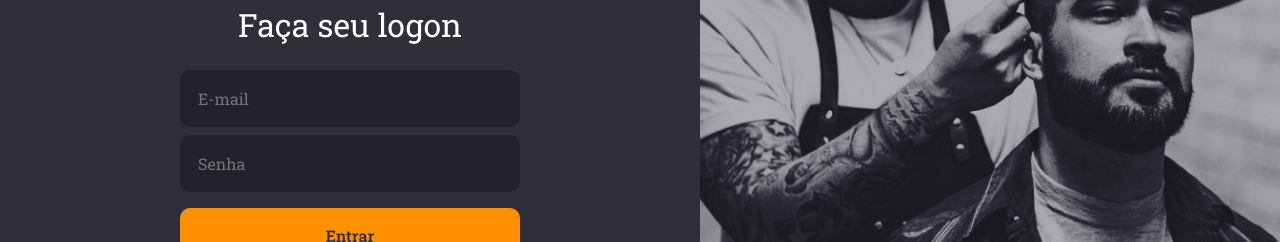
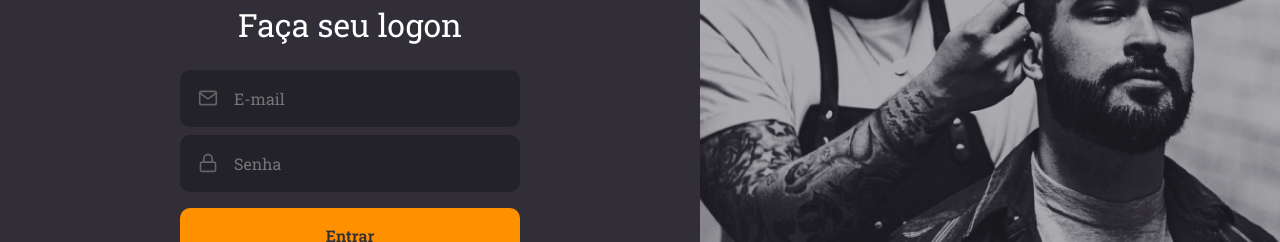
Before and after one commit to griffan113/gostack_advanced_react, a React (Create React App) app: page / in a window 1280 px wide. Shown: the part 289-531 px from the top of the page. Built offline with nearby package versions, Linux system fonts and the light colour scheme.

Commit message:
chore: finish login page CSS

```diff
--- /dev/null
+++ b/src/components/Button/index.tsx
@@ -0,0 +1,13 @@
+import React, { ButtonHTMLAttributes } from 'react';
+
+import { Container } from './styles';
+
+type ButtonProps = ButtonHTMLAttributes<HTMLButtonElement>;
+
+const Button: React.FC<ButtonProps> = ({ children, ...rest }) => (
+  <Container {...rest} type="button">
+    {children}
+  </Container>
+);
+
+export default Button;
--- /dev/null
+++ b/src/components/Button/styles.ts
@@ -0,0 +1,25 @@
+import { shade } from 'polished';
+
+import styled from 'styled-components';
+
+export const Container = styled.button`
+  button {
+    background: var(--primary);
+
+    border-radius: 10px;
+    border: 0;
+
+    margin-top: 16px;
+    padding: 0 16px;
+    height: 56px;
+    width: 100%;
+
+    color: #312e38;
+    font-weight: bold;
+    transition: background-color 0.2s;
+
+    &:hover {
+      background: ${shade(0.2, '#ff9000')};
+    }
+  }
+`;
--- /dev/null
+++ b/src/components/Input/index.tsx
@@ -0,0 +1,18 @@
+import React, { InputHTMLAttributes } from 'react';
+import { IconBaseProps } from 'react-icons/lib';
+
+import { Container } from './styles';
+
+interface InputProps extends InputHTMLAttributes<HTMLInputElement> {
+  name: string;
+  icon: React.ComponentType<IconBaseProps>;
+}
+
+const Input: React.FC<InputProps> = ({ icon: Icon, ...rest }) => (
+  <Container>
+    {Icon && <Icon size={20} />}
+    <input {...rest} />
+  </Container>
+);
+
+export default Input;
--- /dev/null
+++ b/src/components/Input/styles.ts
@@ -0,0 +1,32 @@
+import styled from 'styled-components';
+
+export const Container = styled.div`
+  color: #666360;
+  background: #232129;
+  border-radius: 10px;
+  border: 2px solid #232129;
+  padding: 16px;
+  width: 100%;
+
+  display: flex;
+  align-items: center;
+
+  & + div {
+    margin-top: 8px;
+  }
+
+  input {
+    flex: 1;
+    border: 0;
+    background: transparent;
+    color: #f4ede8;
+
+    &:placeholder {
+      color: #666360;
+    }
+  }
+
+  svg {
+    margin-right: 16px;
+  }
+`;
--- a/src/pages/SignIn/index.tsx
+++ b/src/pages/SignIn/index.tsx
@@ -1,7 +1,9 @@
 import React from 'react';
-import { FiLogIn } from 'react-icons/fi';
+import { FiLogIn, FiMail, FiLock } from 'react-icons/fi';
 
 import { Container, Content, Background } from './styles';
+import Input from '../../components/Input';
+import Button from '../../components/Button';
 import logo from '../../assets/logo.svg';
 
 const SignIn: React.FC = () => (
@@ -10,10 +12,10 @@
       <img src={logo} alt="GoBarber" />
       <form action="">
         <h1>Faça seu logon</h1>
-        <input placeholder="E-mail" />
-        <input type="password" placeholder="Senha" />
+        <Input icon={FiMail} name="email" placeholder="E-mail" />
+        <Input icon={FiLock} name="email" type="password" placeholder="Senha" />
 
-        <button type="submit">Entrar</button>
+        <Button type="submit">Entrar</Button>
 
         <a href="forgot">Esqueci minha senha</a>
       </form>
--- a/src/pages/SignIn/styles.ts
+++ b/src/pages/SignIn/styles.ts
@@ -28,23 +28,6 @@
 
     h1 {
       margin-bottom: 24px;
-    }
-
-    input {
-      color: #f4ede8;
-      background: #232129;
-      border-radius: 10px;
-      border: 2px solid #232129;
-      padding: 16px;
-      width: 100%;
-
-      &:placeholder {
-        color: #666360;
-      }
-
-      & + input {
-        margin-top: 8px;
-      }
     }
 
     button {
```
